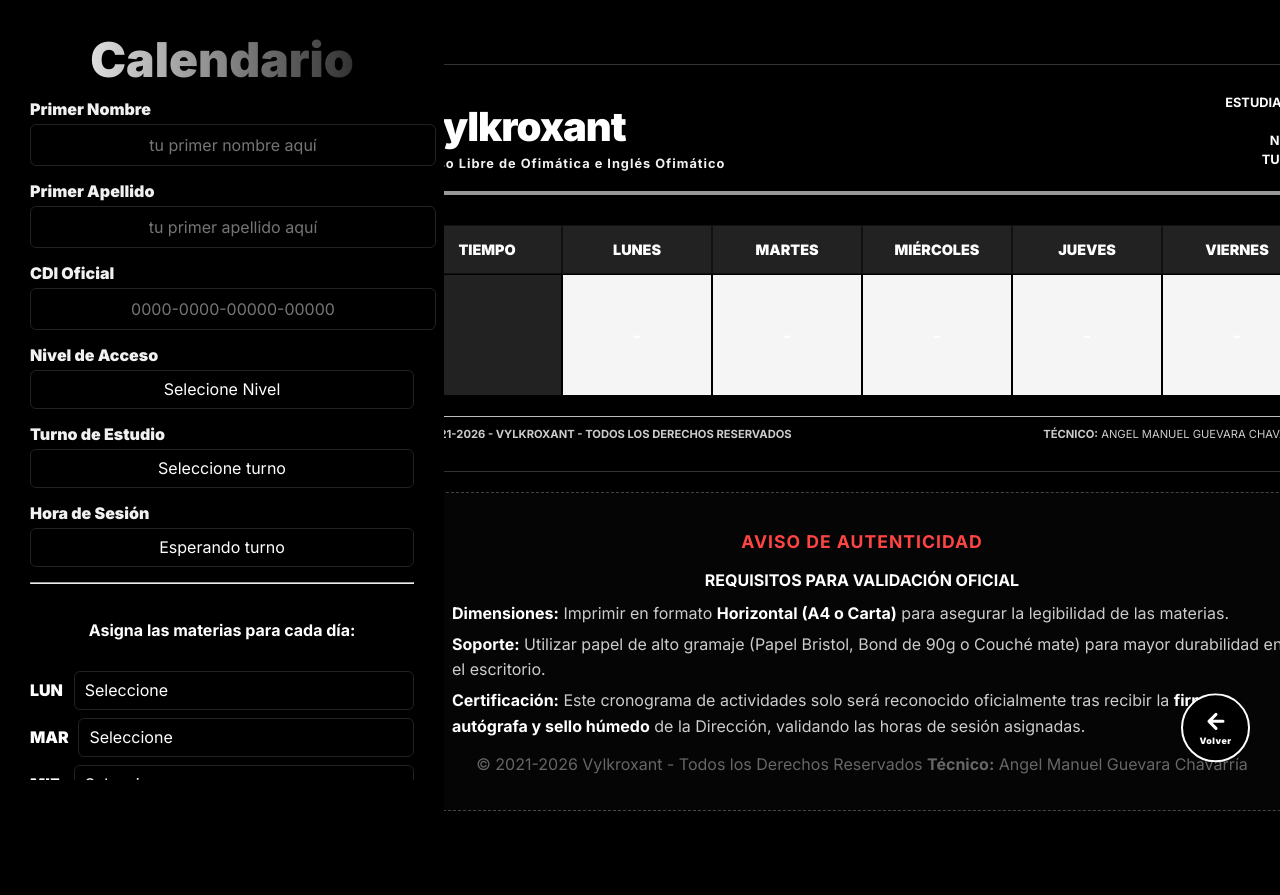
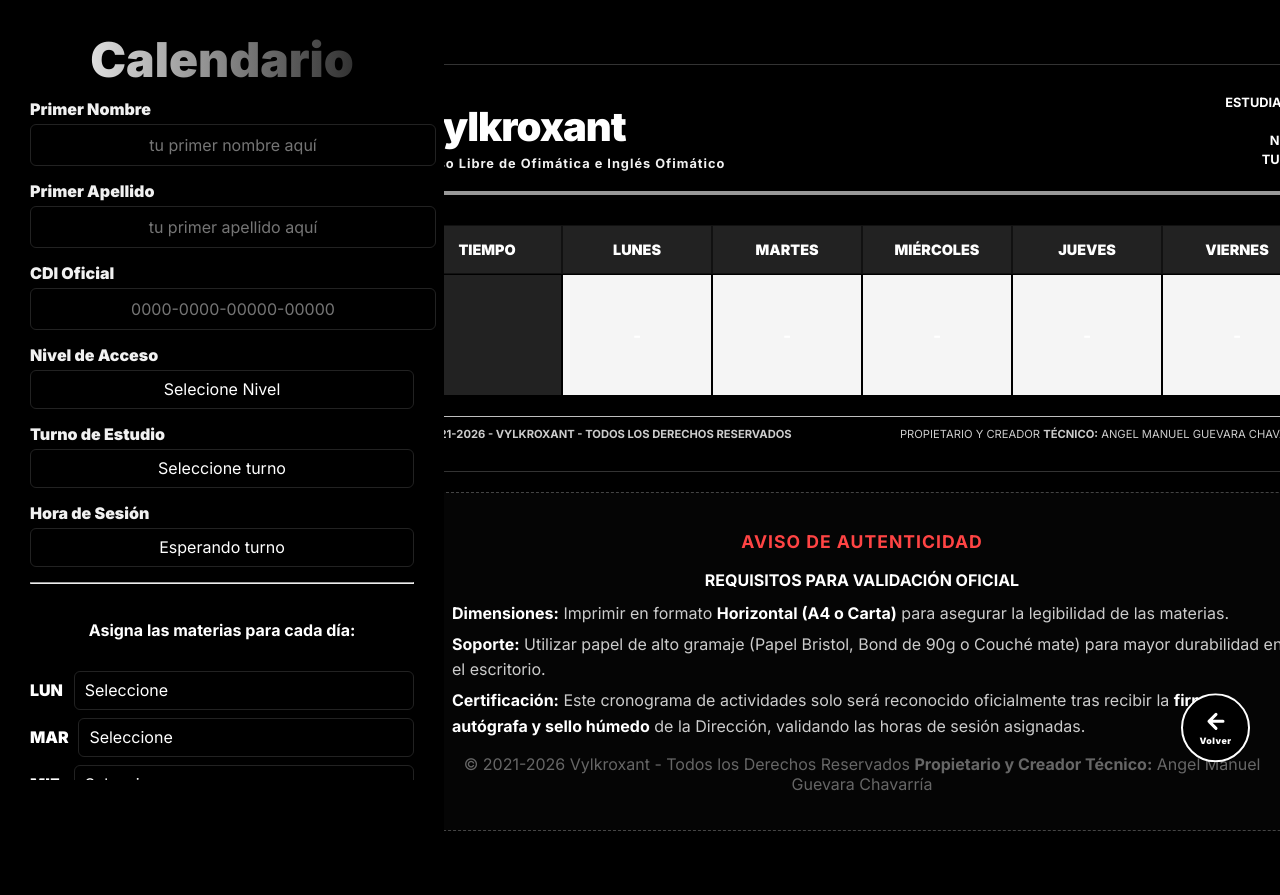
Before and after one commit to Vylkroxant/Calendario-Vylkroxant, a plain HTML site: page index.html in a window 1280 px wide. Drawn offline with nearby package versions, Linux system fonts and the light colour scheme.

Commit message:
Update index.html

```diff
--- a/index.html
+++ b/index.html
@@ -94,7 +94,7 @@
 </div>
 <div class="bottom-footer">
 <span><strong>&copy; 2021-2026 - Vylkroxant - Todos los Derechos Reservados</strong></span>
-<span><strong>Técnico:</strong> Angel Manuel Guevara Chavarría</span>
+<span>Propietario y Creador <strong>Técnico:</strong> Angel Manuel Guevara Chavarría</span>
 </div>
 </div> <footer class="v-footer">
 <div class="v-footer__content">
@@ -107,7 +107,7 @@
 <li><strong>Certificación:</strong> Este cronograma de actividades solo será reconocido oficialmente tras recibir la <strong>firma autógrafa y sello húmedo</strong> de la Dirección, validando las horas de sesión asignadas.</li>
 </ul>
 </div>
-<p class="v-footer__copyright">&copy; 2021-2026 Vylkroxant - Todos los Derechos Reservados <strong>Técnico:</strong> Angel Manuel Guevara Chavarría</p>
+<p class="v-footer__copyright">&copy; 2021-2026 Vylkroxant - Todos los Derechos Reservados <strong> Propietario y Creador Técnico:</strong> Angel Manuel Guevara Chavarría</p>
 </div>
 </footer>
 </div>
```
